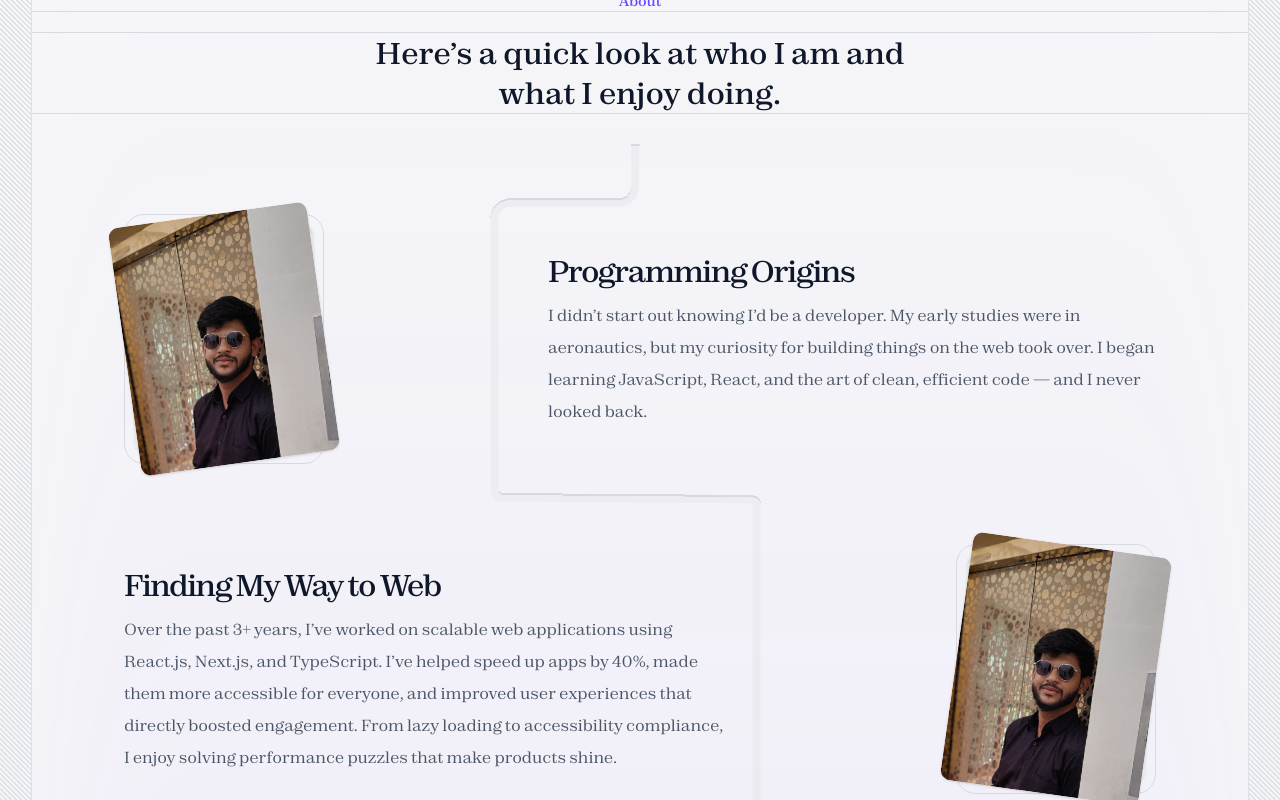
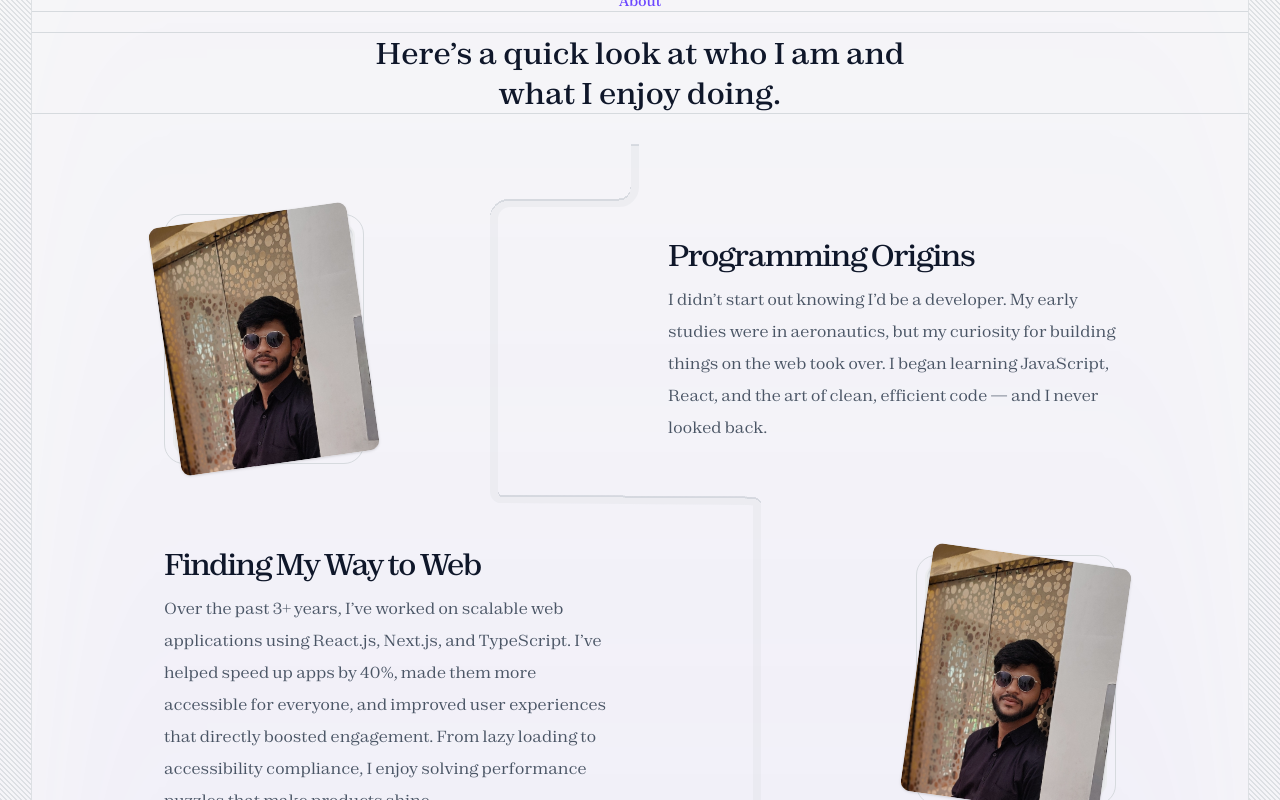
Before and after one commit to hashim-baig/nextportfolio-website, a Next.js app: page / in a window 1280 px wide. Shown: the part 360-1160 px from the top of the page. Built offline with nearby package versions, Linux system fonts and the light colour scheme.

Commit message:
Track scroll and scroll circle adjusted

```diff
--- a/app/globals.css
+++ b/app/globals.css
@@ -152,7 +152,7 @@
     }
 
     .about-phase-description {
-        @apply text-gray-600 leading-8 text-base;
+        @apply text-gray-600 leading-8 text-base max-w-xl;
     }
 
     .experience-title {
--- a/components/molecules/AboutPhase/AboutPhaseTemplate.tsx
+++ b/components/molecules/AboutPhase/AboutPhaseTemplate.tsx
@@ -28,7 +28,7 @@ const AboutPhaseTemplate = ({
                     className={`absolute left-0 top-0 ${reverse ? 'rotate-[8deg]' : 'rotate-[-8deg]'} rounded-lg object-cover shadow`}
                 />
             </div>
-            <div className="flex flex-col gap-2 md:w-[50%]">
+            <div className="flex flex-col gap-2 max-w-md">
                 <p className="about-phase-title">{title}</p>
                 <p className="about-phase-description">{description}</p>
             </div>
--- a/components/molecules/AboutTrackPattern/AboutTrackPattern.tsx
+++ b/components/molecules/AboutTrackPattern/AboutTrackPattern.tsx
@@ -41,14 +41,14 @@ export default function AboutTrackPattern() {
     }, [pathLength, scrollYProgress]);
 
     const pathData =
-        'M 145 0.5 L 145 43 C 145 51.84 137.84 59 129 59 L 20 59 C 11.16 59 4 66.16 4 75 L 4 348 C 4 351 5 353 9 355 L 259 357 C 266 357 267 359 267 362 L 267 693 C 267 699 265 700 262 700 L 8 699 C 5 699 4 701 4 707 L 4 1000.99 C 4 1000.83 11.16 1000.99 20 1000.99 L 252 1001 C 256 1001 256 1003 256 1012 L 257 1157 C 257 1169 257 1172 264 1172 L 580 1172.99';
+        'M 145 0.5 L 145 43 C 145 51.84 137.84 59 129 59 L 20 59 C 11.16 59 4 66.16 4 75 L 4 348 C 4 351 5 353 9 355 L 259 357 C 266 357 267 359 267 362 L 267 693 C 267 699 265 700 262 700 L 8 699 C 5 699 4 701 4 707 L 4 1000.99 C 4 1000.83 11.16 1000.99 20 1000.99 L 252 1001 C 256 1001 256 1003 256 1012 L 257 1357';
     return (
         <div ref={containerRef} className="overflow-hidden">
             <svg
                 className="user-select-none pointer-events-none hidden lg:block"
                 width="380"
-                height="1787"
-                viewBox="-10 -10 380 1795"
+                height="1357"
+                viewBox="-10 -10 380 1357"
                 fill="none"
                 xmlns="http://www.w3.org/2000/svg"
             >
@@ -81,7 +81,7 @@ export default function AboutTrackPattern() {
                         x="0"
                         y="0.5"
                         width="380"
-                        height="1778"
+                        height="1357"
                         filterUnits="userSpaceOnUse"
                         colorInterpolationFilters="sRGB"
                     >
--- a/components/organisms/AboutSection/AboutSectionTemplate.tsx
+++ b/components/organisms/AboutSection/AboutSectionTemplate.tsx
@@ -69,7 +69,7 @@ const AboutSectionTemplate = () => {
             </section>
 
             <section className="flex flex-col gap-20 py-10 md:py-20 px-10 md:px-0 relative">
-                <div className="absolute left-0 top-0 max-w-full" style={{ left: leftPos }}>
+                <div className="absolute left-0 top-0 max-w-fit z-[-1]" style={{ left: leftPos }}>
                     <AboutTrackPattern />
                 </div>
 
```
